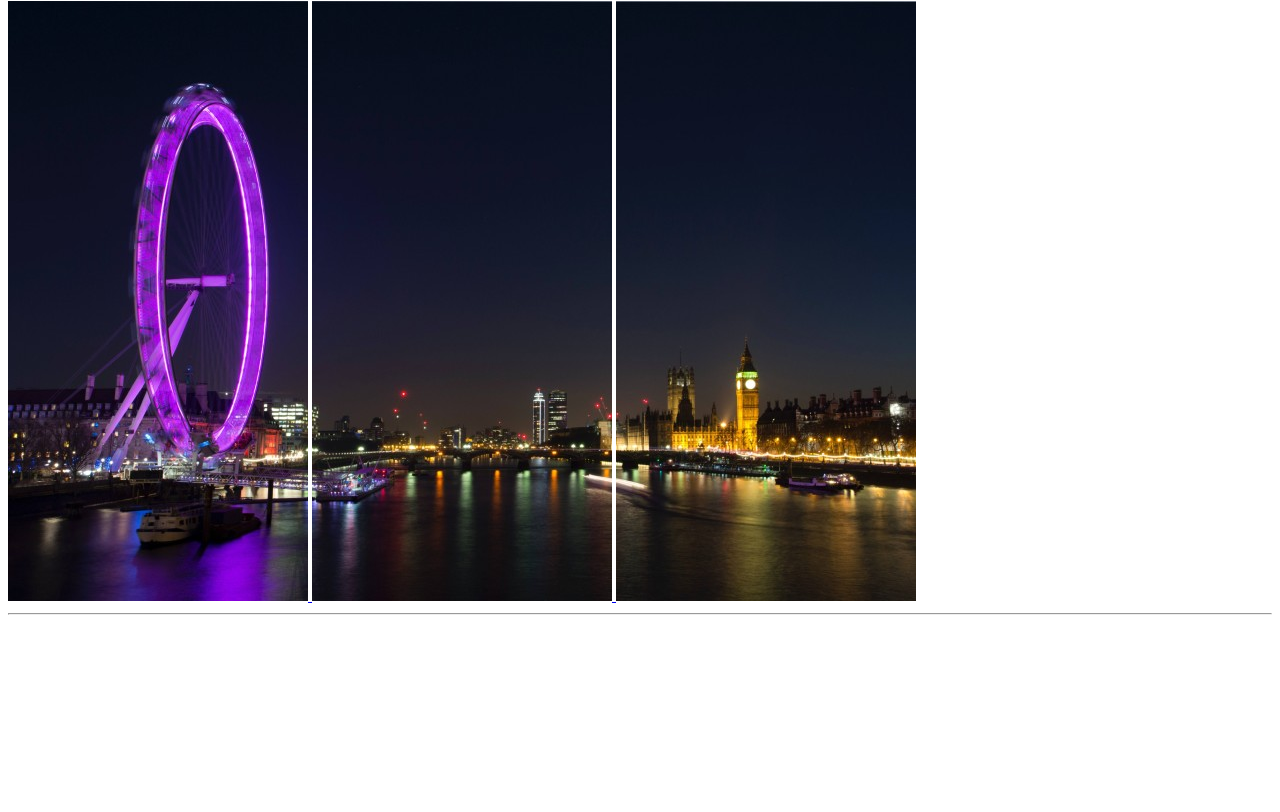
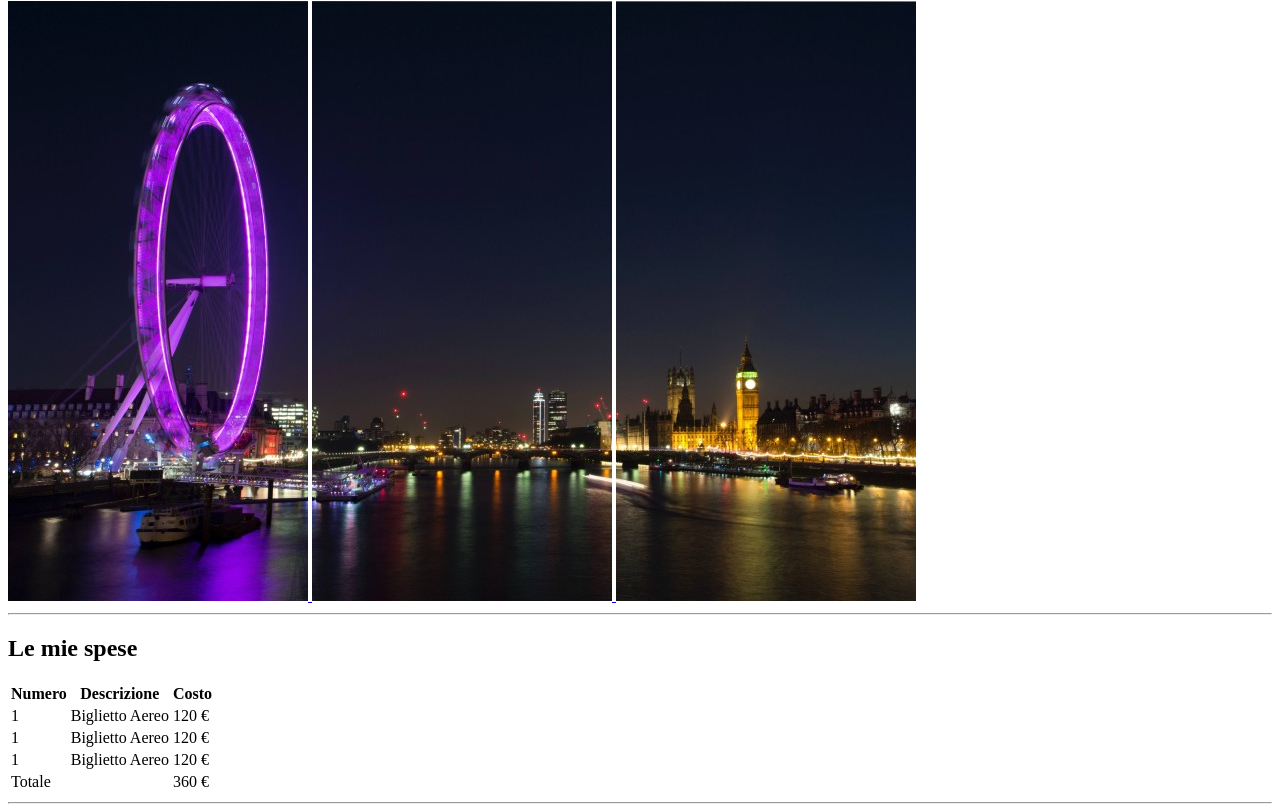
Before and after one commit to DrKillex/html-london-trip, a plain HTML site: page index.html in a window 1280 px wide. Shown: the part 79-891 px from the top of the page. Before the commit the page ends 800 px from the top, so only its background shows below. Drawn offline with Linux system fonts and the light colour scheme.

Commit message:
0.0.2 prima sezione (tabella)

```diff
--- a/index.html
+++ b/index.html
@@ -26,6 +26,45 @@
         <!-- fine immagini header -->
         <hr>
     </header>
+    <!-- sezione spese -->
+    <section>
+        <h2>Le mie spese</h2>
+        <!-- tabella spese -->
+        <table>
+            <thead>
+                <tr>
+                    <th>Numero</th>
+                    <th>Descrizione</th>
+                    <th>Costo</th>
+                </tr>
+            </thead>
+            <tbody>
+                <tr>
+                    <td>1</td>
+                    <td>Biglietto Aereo</td>
+                    <td>120 &euro;</td>
+                </tr>
+                <tr>
+                    <td>1</td>
+                    <td>Biglietto Aereo</td>
+                    <td>120 &euro;</td>
+                </tr>
+                <tr>
+                    <td>1</td>
+                    <td>Biglietto Aereo</td>
+                    <td>120 &euro;</td>
+                </tr>
+            </tbody>
+            <tfoot>
+                <tr>
+                    <td colspan="2">Totale</td>
+                    <td>360 &euro;</td>
+                </tr>
+            </tfoot>
+        </table>
+        <!-- fine tabella -->
+        <hr>
+    </section>
 
 </body>
 
```
